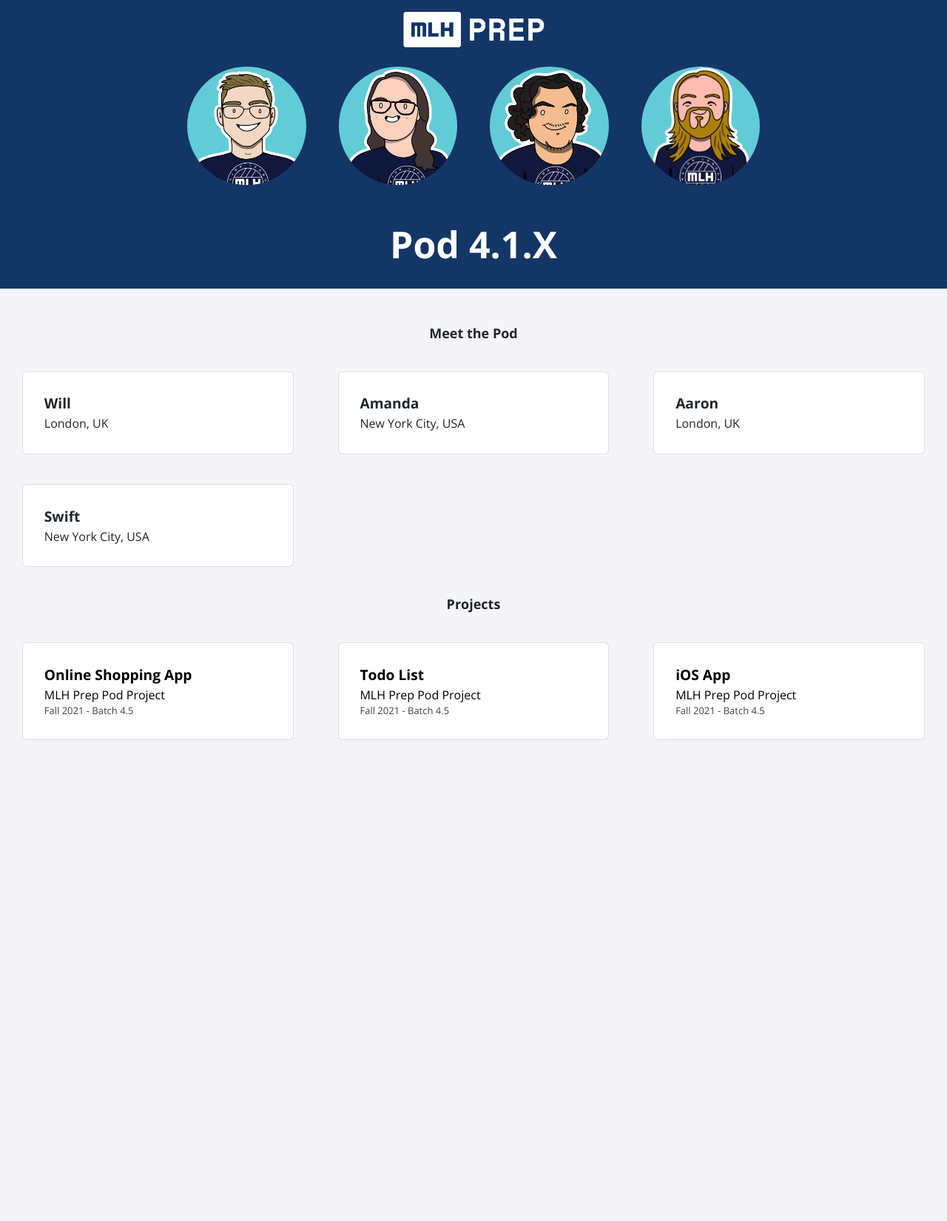
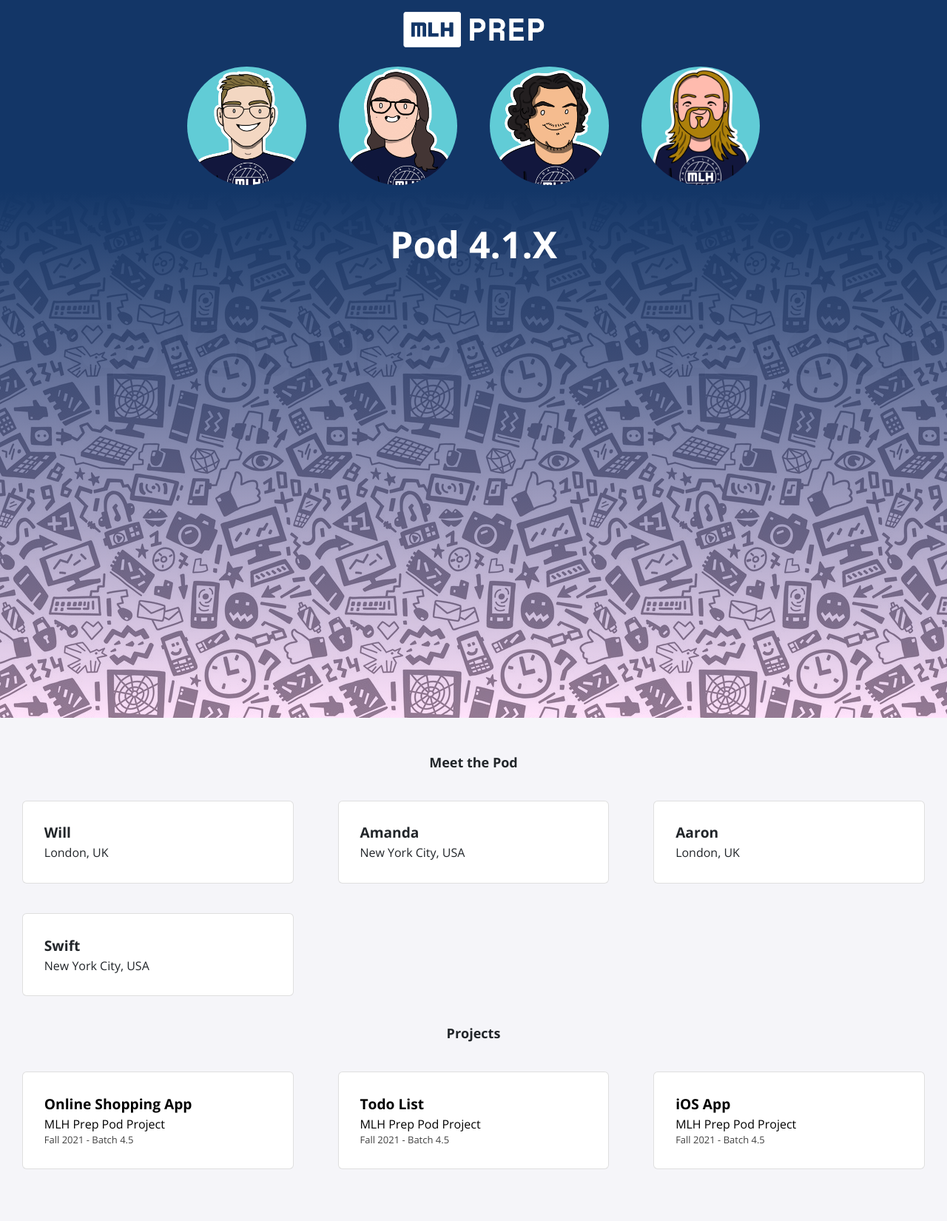
Before and after one commit to MLH-Fellowship/march-2022-prep-portfolio, a Jekyll site: the page built from index.html, in a window 1280 px wide. Shown: the whole page at 74% size. Built offline with Jekyll 4.4.1, drawn with Linux system fonts in a browser that asks for light colours; nearby versions of some CDN libraries; before the commit the page ends 1070 px from its top, so only the background shows below that.

```diff
--- a/_includes/profile.html
+++ b/_includes/profile.html
@@ -1,4 +1,11 @@
-<div class="profile">
+<div class="profile"
+    style="
+        background-image:
+        linear-gradient(to bottom, rgba(19,54,103) 0%, rgba(19,54,103) 21%,  rgba(255,195,246,0.47268408551068886)),
+            url('/assets/img/bg.jpg');
+        "
+    alt="repeating technology background"
+>
     <div class="profile-picture">
         {% for item in site.data.fellows %}
             <img src="./assets/img/{{ item.img }}">
--- a/_sass/profile.scss
+++ b/_sass/profile.scss
@@ -1,7 +1,7 @@
 .profile {
     background-color: #133667 !important;
     text-align: center;
-    height: 320px;
+    height: 100vh;
     margin-bottom: 50px;
     h1 {
         font-size: 50px;
```
Also changed, not shown: assets/img/bg.jpg (added).
